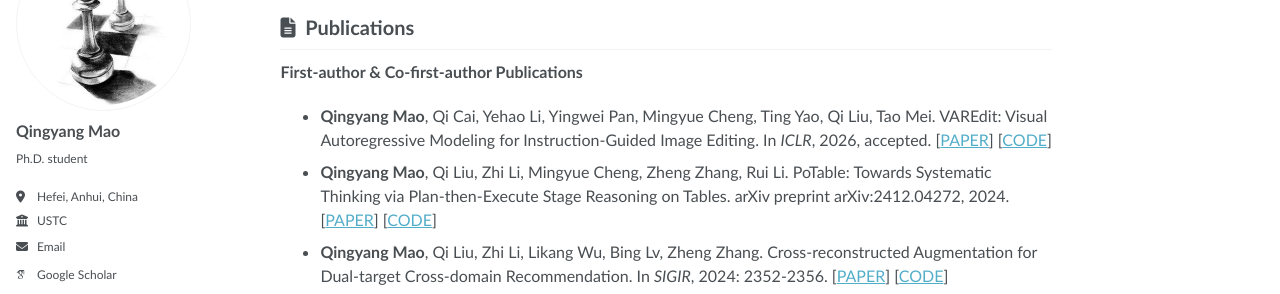
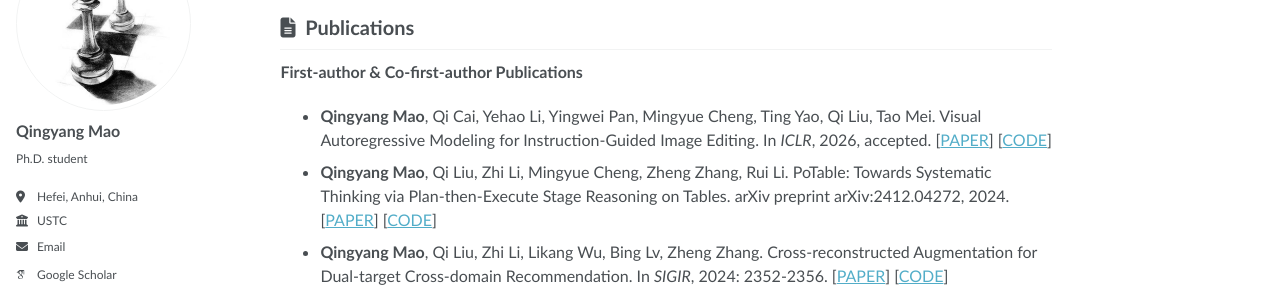
Before and after one commit to Double680/Double680.github.io, a Jekyll site: the page built from _pages/about.md, in a window 1280 px wide and 900 px high, scrolled down 469 px. Shown: the part 154-448 px from the top of the window. Built offline with Jekyll 4.4.1, drawn with Linux system fonts in a browser that asks for light colours; some web fonts are replaced; a script bundle is joined from its source files by our own code; library files that are not in the unit come from our copies.

Commit message:
update publish info

```diff
--- a/_pages/about.md
+++ b/_pages/about.md
@@ -24,7 +24,7 @@ I am currently a Ph.D. student at the State Key Laboratory of Cognitive Intellig
 
 **First-author & Co-first-author Publications**
 
-- **Qingyang Mao**, Qi Cai, Yehao Li, Yingwei Pan, Mingyue Cheng, Ting Yao, Qi Liu, Tao Mei. VAREdit: Visual Autoregressive Modeling for Instruction-Guided Image Editing. In *ICLR*, 2026, accepted. [[PAPER](https://openreview.net/forum?id=elztN9Y4qw)] [[CODE](https://github.com/HiDream-ai/VAREdit)]
+- **Qingyang Mao**, Qi Cai, Yehao Li, Yingwei Pan, Mingyue Cheng, Ting Yao, Qi Liu, Tao Mei. Visual Autoregressive Modeling for Instruction-Guided Image Editing. In *ICLR*, 2026, accepted. [[PAPER](https://openreview.net/forum?id=elztN9Y4qw)] [[CODE](https://github.com/HiDream-ai/VAREdit)]
 - **Qingyang Mao**, Qi Liu, Zhi Li, Mingyue Cheng, Zheng Zhang, Rui Li. PoTable: Towards Systematic Thinking via Plan-then-Execute Stage Reasoning on Tables. arXiv preprint arXiv:2412.04272, 2024. [[PAPER](https://arxiv.org/abs/2412.04272)] [[CODE](https://github.com/Double680/PoTable)]
 - **Qingyang Mao**, Qi Liu, Zhi Li, Likang Wu, Bing Lv, Zheng Zhang. Cross-reconstructed Augmentation for Dual-target Cross-domain Recommendation. In *SIGIR*, 2024: 2352-2356. [[PAPER](https://dl.acm.org/doi/abs/10.1145/3626772.3657902)] [[CODE](https://github.com/Double680/CrossAug)]
 - **Qingyang Mao**, Zhi Li, Qi Liu, Likang Wu, Hefu Zhang, Enhong Chen. Promoting Machine Abilities of Discovering and Utilizing Knowledge in a Unified Zero-shot Learning Paradigm. *ACM TKDD*, 2024, 19(1): 1-26. [[PAPER](https://dl.acm.org/doi/full/10.1145/3700444)] [[CODE](https://github.com/Double680/CoLa)]
```
